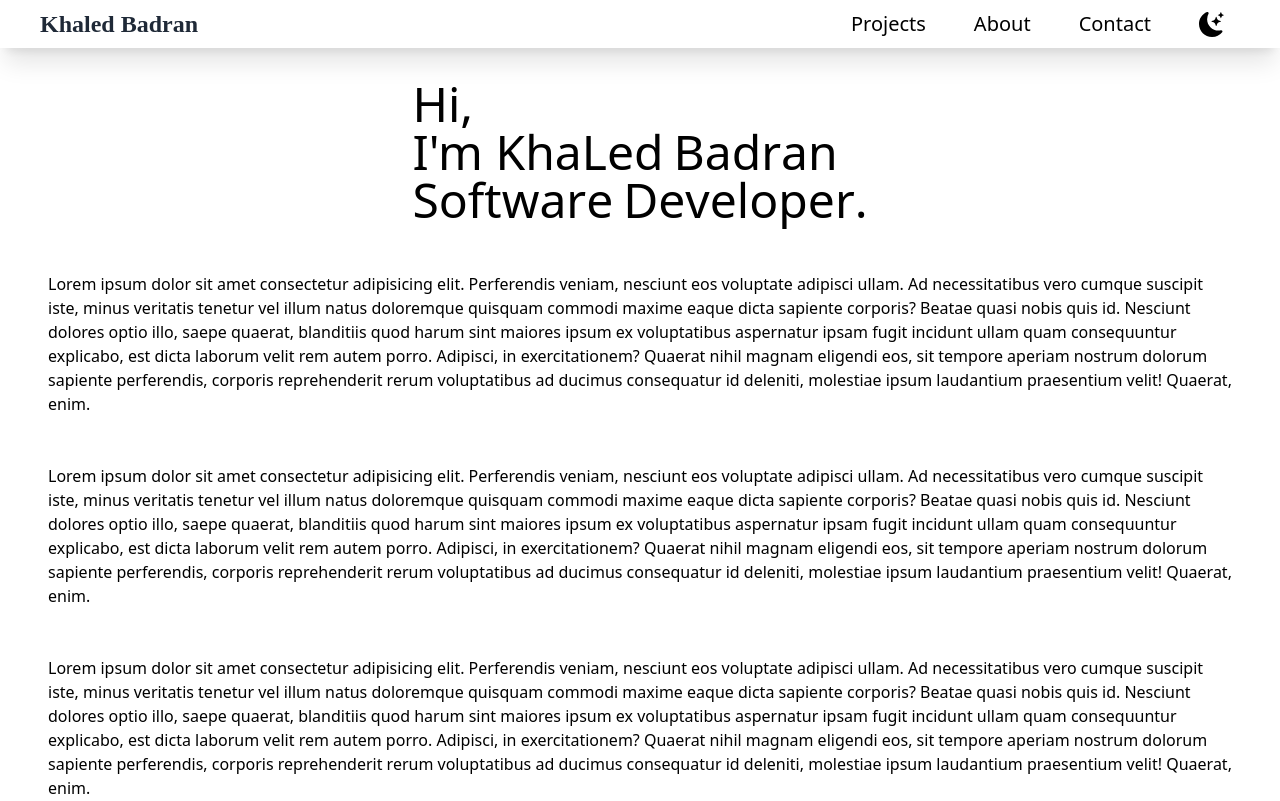
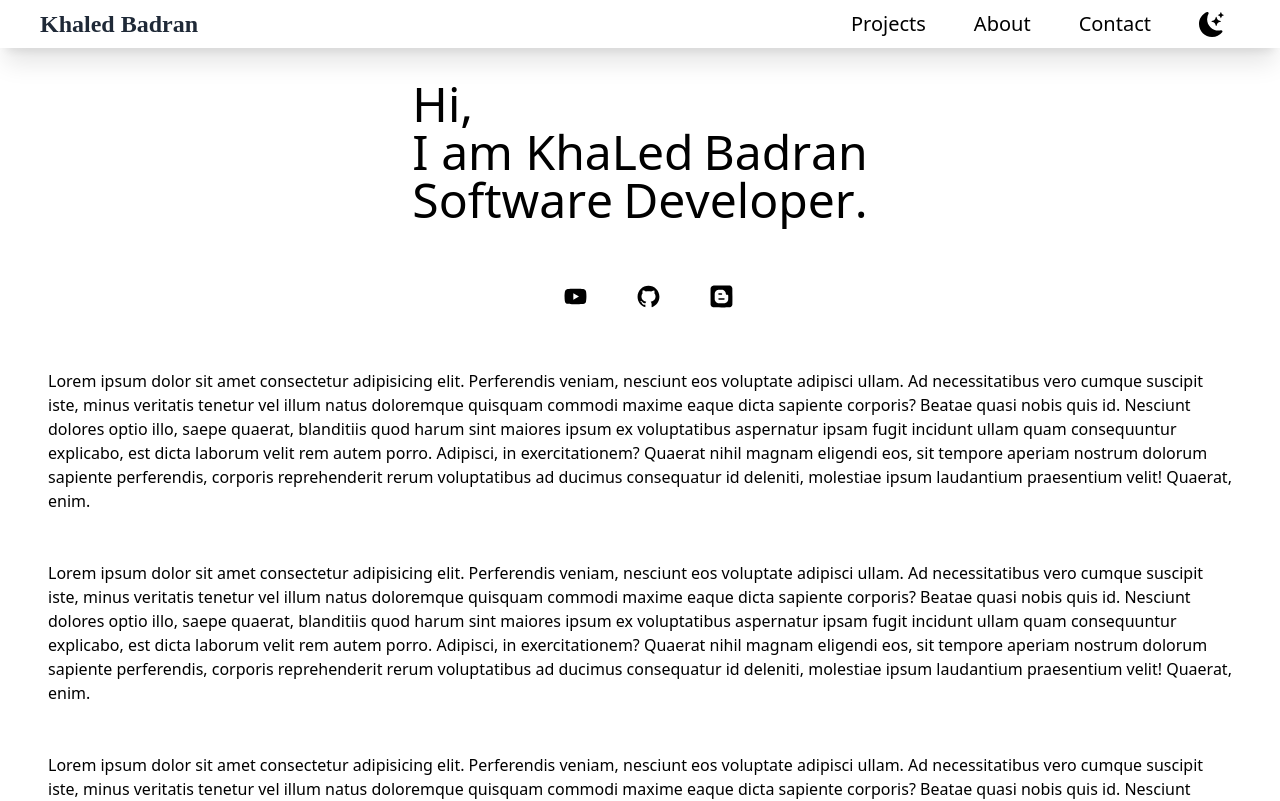
Before and after one commit to KhaledBadranDev/portfolio, a React (Create React App) app: page / in a window 1280 px wide. Shown: the top 801 px of the page. Built offline with nearby package versions, Linux system fonts and the light colour scheme; the HTML template or start-up script is replaced by a standard one.

Commit message:
beautified hero section a bit

```diff
--- a/src/components/Home.jsx
+++ b/src/components/Home.jsx
@@ -1,5 +1,7 @@
 import { useEffect, useState } from 'react'
 import AnimatedLetters from './AnimatedLetters'
+import { AiFillYoutube, AiFillGithub } from "react-icons/ai"
+import { FaBlogger } from "react-icons/fa"
 
 const Home = () => {
     const [letterClass, setLetterClass] = useState('text-animate')
@@ -14,27 +16,42 @@ const Home = () => {
     }, [])
 
     return (
+        <div>
             <article className="mt-20 m-12 flex place-content-center">
                 <h1 className="text-5xl">
                     <span className={letterClass}>H</span>
-                <span className={`${letterClass} _12`}>i,</span>
+                    <span className={`${letterClass} _12`}>i</span>
+                    <span className={`${letterClass} _13`}>,</span>
                     <br />
-                <span className={`${letterClass} _13`}>I</span>
-                <span className={`${letterClass} _14`}>'m</span>
+                    <span className={`${letterClass} _14`}>I&nbsp;</span>
+                    <span className={`${letterClass} _15`}>a</span>
+                    <span className={`${letterClass} _16`}>m</span>
                     &nbsp;
                     <AnimatedLetters
                         letterClass={letterClass}
                         strArray={nameArr}
-                    idx={15}
+                        idx={17}
                     />
                     <br />
                     <AnimatedLetters
                         letterClass={letterClass}
                         strArray={jobArr}
-                    idx={15 + nameArr.length}
+                        idx={17 + nameArr.length}
                     />
                 </h1>
             </article>
+            <div className="text-5xl flex justify-center py-3 ">
+                <a href="https://www.youtube.com/channel/UCq1qtlU3urNPLd5yIwhht1w" target="_blank">
+                    <AiFillYoutube className="sm:ml-8 mr-4 text-xl sm:my-0 mt-5 hover:text-cyan-500 duration-300" style={{ fontSize: '25px' }} />
+                </a>
+                <a href="https://github.com/ProgrammingGym" target="_blank">
+                    <AiFillGithub className="sm:ml-8 mr-4 text-xl sm:my-0 mt-5 hover:text-cyan-500 duration-300" style={{ fontSize: '25px' }} />
+                </a>
+                <a href="https://programming-gym.blogspot.com/" target="_blank">
+                    <FaBlogger className="sm:ml-8 mr-4 text-xl sm:my-0 mt-5 hover:text-cyan-500 duration-300" style={{ fontSize: '25px' }} />
+                </a>
+            </div>
+        </div>
     )
 }
 
--- a/src/components/Navbar.jsx
+++ b/src/components/Navbar.jsx
@@ -21,22 +21,22 @@ const Navbar = () => {
 
                 <ul className={`sm:flex grid justify-items-end sm:items-center sm:pb-0 pb-6 absolute sm:static bg-white shadow-xl sm:shadow-none sm:z-auto z-[-1] left-0 w-full sm:w-auto sm:pl-0 pl-9 transition-all duration-500 ease-in ${open ? 'top-0' : 'top-[-490px]'}`}>
                     <li className="sm:ml-8 mr-4 text-xl sm:my-0 mt-16">
-                        <AnchorLink href="#projects" className='hover:text-red-400 duration-500'>
+                        <AnchorLink href="#projects" className='hover:text-cyan-500 duration-300'>
                             Projects
                         </AnchorLink>
                     </li>
                     <li className="sm:ml-8  mr-4 text-xl sm:my-0 mt-5">
-                        <AnchorLink href="#about" className='hover:text-red-400 duration-500'>
+                        <AnchorLink href="#about" className='hover:text-cyan-500 duration-300'>
                             About
                         </AnchorLink>
                     </li>
                     <li className="sm:ml-8 mr-4 text-xl sm:my-0 mt-5">
-                        <AnchorLink href="#contact" className='hover:text-red-400 duration-500'>
+                        <AnchorLink href="#contact" className='hover:text-cyan-500 duration-300'>
                             Contact
                         </AnchorLink>
                     </li>
                     <li>
-                        <BsFillMoonStarsFill className="sm:ml-8 mr-4 text-xl sm:my-0 mt-5" style={{ fontSize: '25px' }} />
+                        <BsFillMoonStarsFill className="sm:ml-8 mr-4 text-xl sm:my-0 mt-5 hover:text-cyan-500 duration-300" style={{ fontSize: '25px' }} />
                     </li>
                 </ul>
             </div>
--- a/src/components/animatedLetters.scss
+++ b/src/components/animatedLetters.scss
@@ -16,7 +16,7 @@
 
     &:hover {
         animation: rubberBand 1s;
-        color: #2ac9bc;
+        color: #06b6d4;
     }
 }
 
```
Lines whose indentation alone changed are shown as unchanged.
